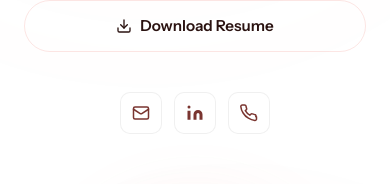
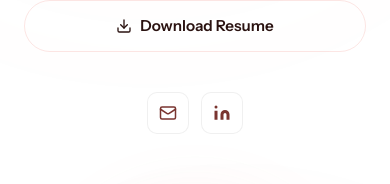
Before and after one commit to babithaantony/my-portfolio, a React (Vite) app: page / in a window 390 px wide. Shown: the part 601-785 px from the top of the page. Built offline with nearby package versions, Linux system fonts and the light colour scheme.

Commit message:
removed phone

```diff
--- a/src/components/Contact.jsx
+++ b/src/components/Contact.jsx
@@ -35,30 +35,6 @@ export default function Contact() {
               <div>
                 <p className="c-label">Email</p>
                 <p className="c-value">{personal.email}</p>
-              </div>
-            </a>
-
-            <a
-              href={`tel:${personal.phone.replace(/\D/g, "")}`}
-              className="c-method"
-            >
-              <div className="c-icon">
-                <svg
-                  width="20"
-                  height="20"
-                  viewBox="0 0 24 24"
-                  fill="none"
-                  stroke="currentColor"
-                  strokeWidth="2"
-                  strokeLinecap="round"
-                  strokeLinejoin="round"
-                >
-                  <path d="M22 16.92v3a2 2 0 0 1-2.18 2 19.79 19.79 0 0 1-8.63-3.07A19.5 19.5 0 0 1 4.15 12 19.79 19.79 0 0 1 1.08 3.41 2 2 0 0 1 3.05 1.25h3a2 2 0 0 1 2 1.72 12.84 12.84 0 0 0 .7 2.81 2 2 0 0 1-.45 2.11L7.09 8.91a16 16 0 0 0 6 6l1.27-1.27a2 2 0 0 1 2.11-.45 12.84 12.84 0 0 0 2.81.7A2 2 0 0 1 21 16.92z" />
-                </svg>
-              </div>
-              <div>
-                <p className="c-label">Phone</p>
-                <p className="c-value">{personal.phone}</p>
               </div>
             </a>
 
--- a/src/components/Hero.jsx
+++ b/src/components/Hero.jsx
@@ -97,24 +97,6 @@ export default function Hero() {
                 <circle cx="4" cy="4" r="2" />
               </svg>
             </a>
-            <a
-              href={`tel:${personal.phone.replace(/\D/g, "")}`}
-              className="social-link"
-              aria-label="Phone"
-            >
-              <svg
-                width="18"
-                height="18"
-                viewBox="0 0 24 24"
-                fill="none"
-                stroke="currentColor"
-                strokeWidth="2"
-                strokeLinecap="round"
-                strokeLinejoin="round"
-              >
-                <path d="M22 16.92v3a2 2 0 0 1-2.18 2 19.79 19.79 0 0 1-8.63-3.07A19.5 19.5 0 0 1 4.15 12 19.79 19.79 0 0 1 1.08 3.41 2 2 0 0 1 3.05 1.25h3a2 2 0 0 1 2 1.72 12.84 12.84 0 0 0 .7 2.81 2 2 0 0 1-.45 2.11L7.09 8.91a16 16 0 0 0 6 6l1.27-1.27a2 2 0 0 1 2.11-.45 12.84 12.84 0 0 0 2.81.7A2 2 0 0 1 21 16.92z" />
-              </svg>
-            </a>
           </div>
         </div>
 
--- a/src/data/portfolioData.js
+++ b/src/data/portfolioData.js
@@ -4,7 +4,6 @@ export const portfolioData = {
     title: "Software Engineer | Fullstack Developer",
     location: "Fremont, California, United States",
     email: "babithaantony@gmail.com",
-    phone: "+1 (510) 497-0104",
     linkedin: "https://www.linkedin.com/in/babitha-antony",
     summary:
       "Software Engineer with 9+ years of industry experience and 5+ years specializing in modern tech stack (React, TypeScript, Node.js, AWS). Expert in building high-performance e-commerce applications, with focus on checkout systems, accessibility, frontend performance, and cross-functional delivery.",
```
